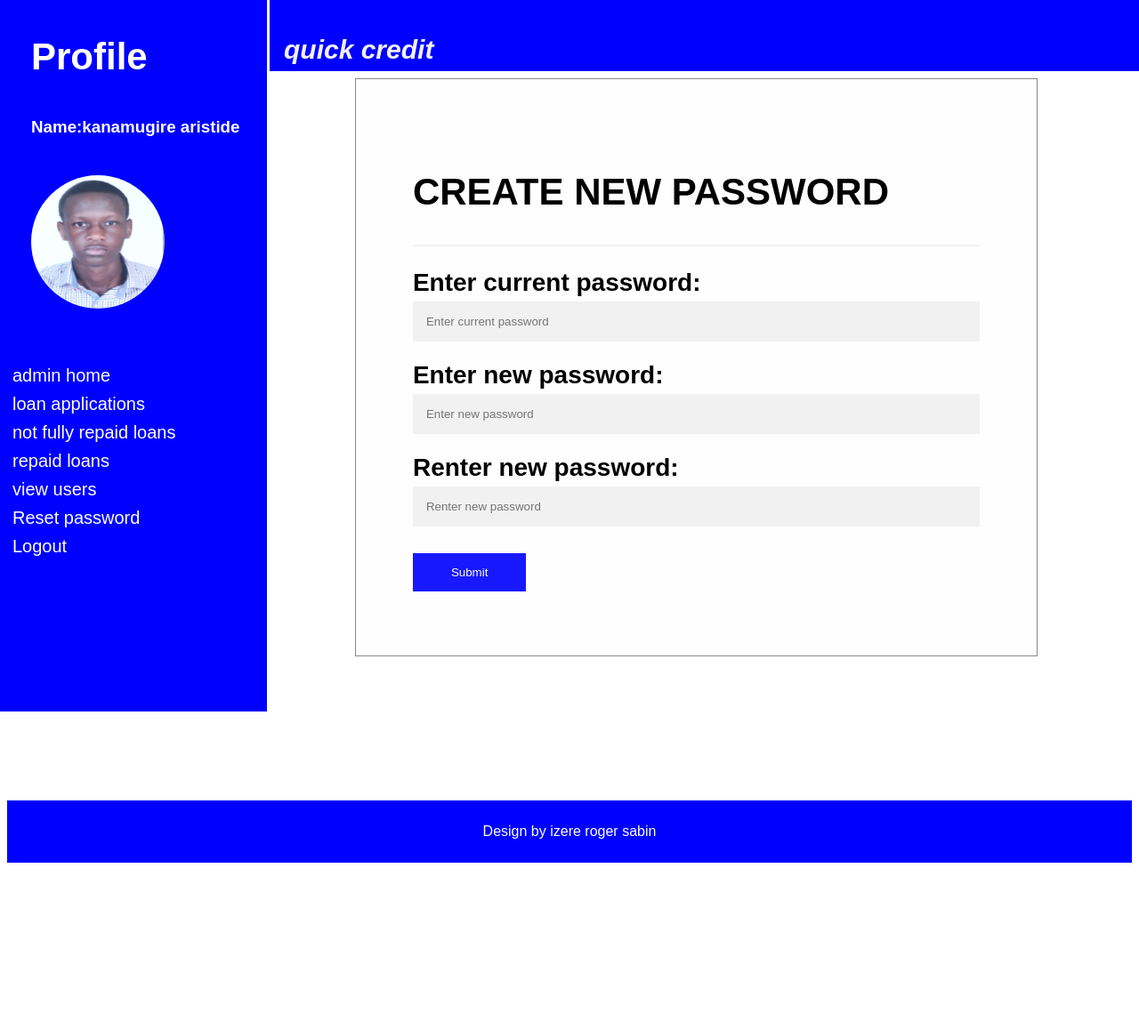
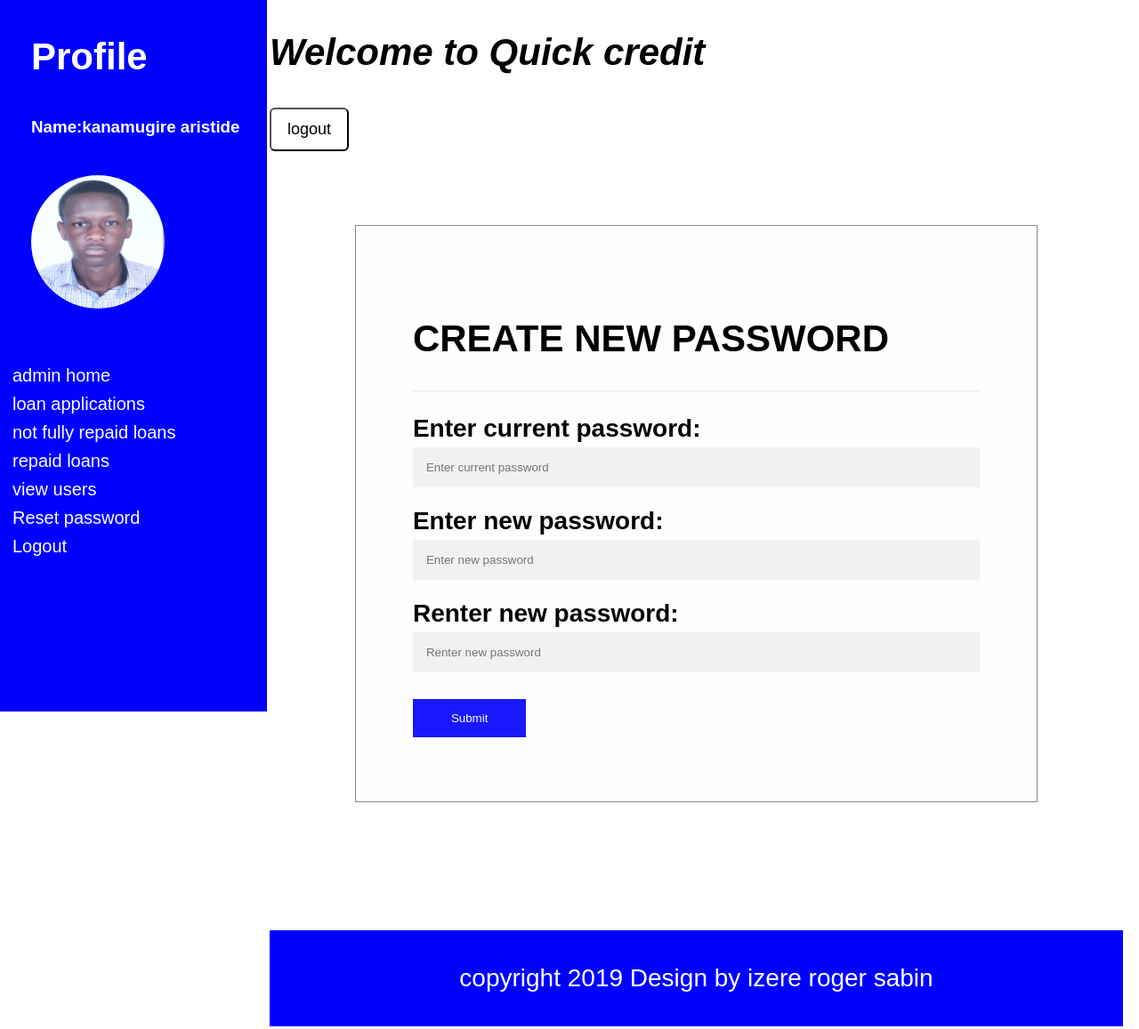
Before and after one commit to sabin18/Quicky_credit, a plain HTML site: page UI/resetpassword.html in a window 1280 px wide. Shown: the whole page at 89% size. Before the commit the page ends 978 px from the top, so only its background shows below. Drawn offline with Linux system fonts and the light colour scheme.

Commit message:
[ft-#165945601]update resetpassword page

```diff
--- a/UI/resetpassword.html
+++ b/UI/resetpassword.html
@@ -1,7 +1,7 @@
 <!DOCTYPE html>
 <html lang="en">
  <head>
- <title>Quick credit</title>
+ <title>Quick_credit</title>
   <link rel="stylesheet" type="text/css" href="css/poli2.css">
   <meta charset="utf-8">
    <meta name="viewport" content="width=device-width, initial-scale=1">
@@ -10,10 +10,14 @@
 <div class="main">
 <div class="content">
 <!-- menu -->
-  <div class="menu">
-  <i><h2>quick credit</h2></i>
+<div class="topnav">
+  <i><b><h2>Welcome to Quick credit</h2></b></i>
+  <div class="topnav-right">
+    <i><input type="button" value="logout" class="button" onclick="window.location.href='index.html'"/></i>
   </div>
+</div>
   <!--end of menu  -->
+  </head>
 <section>
   <div class="sidenav">
 <div class="circle1">
@@ -32,7 +36,7 @@
 <body><br>
   <form class="modal-content" action="/action_page.php">
     <div class="container">
-      <h1>CREATE NEW PASSWORD</h1>
+      <h1 class="modal-text">CREATE NEW PASSWORD</h1>
       <hr>
       <label for="fname"><b>Enter current password:</b></label>
       <input type="password" placeholder="Enter current password " name="fname" required>
@@ -45,14 +49,10 @@
       </div>
     </div>
   </form>
-  <body>
+</section>
+<footer>
+   <p>copyright 2019 Design by izere roger sabin</p>
+</footer>
 </div>
 </div>
-</div>
-<br>
-</section>
-<footer>
-  <p>Design by izere roger sabin</p>
-</footer>
-</body>
 </html>
```
